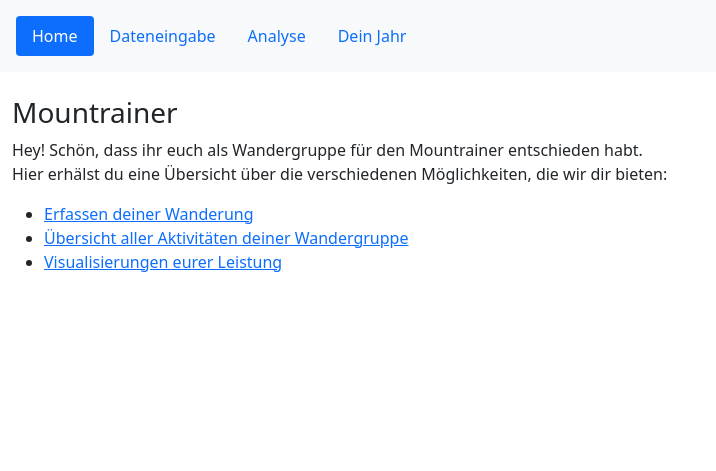
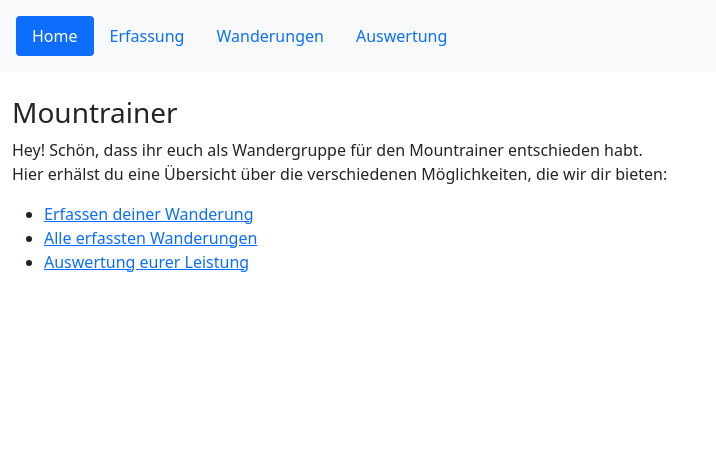
Before and after one commit to pianosa/projektarbeit, a Flask app: page / in a window 1280 px wide. Shown: the top 471 px of the page, without its empty margins (0-716 px from the left). Run offline with Flask 2, Linux system fonts and the light colour scheme; some libraries are stand-ins or nearby versions.

Commit message:
First commit

```diff
--- a/templates/bestaetigung.html
+++ b/templates/bestaetigung.html
@@ -9,9 +9,9 @@
     <nav class="container-fluid p-3 p-md-3 navbar-expand navbar-light bg-light">
           <ul class="nav nav-pills">
             <li class="nav-item"><a href="/" class="nav-link" aria-current="page">Home</a></li>
-            <li class="nav-item"><a href="/formular" class="nav-link active">Dateneingabe</a></li>
-            <li class="nav-item"><a href="/analyse" class="nav-link">Analyse</a></li>
-            <li class="nav-item"><a href="/deinjahr" class="nav-link">Dein Jahr</a></li>
+            <li class="nav-item"><a href="/formular" class="nav-link active">Erfassung</a></li>
+            <li class="nav-item"><a href="/analyse" class="nav-link">Wanderungen</a></li>
+            <li class="nav-item"><a href="/deinjahr" class="nav-link">Auswertung</a></li>
           </ul>
     </nav>
     <br>
--- a/templates/formular.html
+++ b/templates/formular.html
@@ -9,9 +9,9 @@
     <nav class="container-fluid p-3 p-md-3 navbar-expand navbar-light bg-light">
           <ul class="nav nav-pills">
             <li class="nav-item"><a href="/" class="nav-link" aria-current="page">Home</a></li>
-            <li class="nav-item"><a href="/formular" class="nav-link active">Dateneingabe</a></li>
-            <li class="nav-item"><a href="/analyse" class="nav-link">Analyse</a></li>
-            <li class="nav-item"><a href="/deinjahr" class="nav-link">Dein Jahr</a></li>
+            <li class="nav-item"><a href="/formular" class="nav-link active">Erfassung</a></li>
+            <li class="nav-item"><a href="/analyse" class="nav-link">Wanderungen</a></li>
+            <li class="nav-item"><a href="/deinjahr" class="nav-link">Auswertung</a></li>
           </ul>
     </nav>
     <br>
--- a/templates/index.html
+++ b/templates/index.html
@@ -9,9 +9,9 @@
     <nav class="container-fluid p-3 p-md-3 navbar-expand navbar-light bg-light">
           <ul class="nav nav-pills">
             <li class="nav-item"><a href="/" class="nav-link active" aria-current="page">Home</a></li>
-            <li class="nav-item"><a href="/formular" class="nav-link">Dateneingabe</a></li>
-            <li class="nav-item"><a href="/analyse" class="nav-link">Analyse</a></li>
-            <li class="nav-item"><a href="/deinjahr" class="nav-link">Dein Jahr</a></li>
+            <li class="nav-item"><a href="/formular" class="nav-link">Erfassung</a></li>
+            <li class="nav-item"><a href="/analyse" class="nav-link">Wanderungen</a></li>
+            <li class="nav-item"><a href="/deinjahr" class="nav-link">Auswertung</a></li>
           </ul>
     </nav>
     <br>
@@ -22,8 +22,8 @@
             Hier erhälst du eine Übersicht über die verschiedenen Möglichkeiten, die wir dir bieten:</p>
             <ul>
                 <li><a href="/formular">Erfassen deiner Wanderung</a></li>
-                <li><a href="/analyse">Übersicht aller Aktivitäten deiner Wandergruppe</a></li>
-                <li><a href="/deinjahr">Visualisierungen eurer Leistung</a></li>
+                <li><a href="/analyse">Alle erfassten Wanderungen</a></li>
+                <li><a href="/deinjahr">Auswertung eurer Leistung</a></li>
             </ul>
     </div>
 
```
Also changed, not shown: templates/analyse.html (+5 -3 lines), templates/deinjahr.html (+4 -3 lines), README.md.
